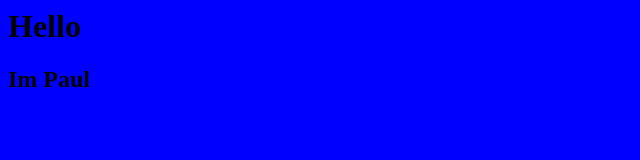
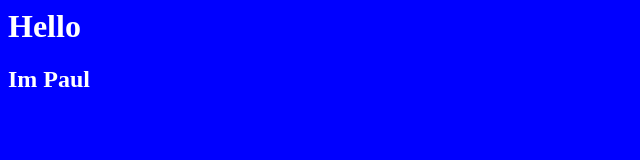
Before and after one commit to staten-island-tech/css-blogpost-project-paulmkrtichian, a plain HTML site: page index.html in a window 1280 px wide. Shown: the whole page, without its empty margins (0-640 px from the left). Drawn offline with Linux system fonts and the light colour scheme.

Commit message:
Style.css

```diff
--- a/index.html
+++ b/index.html
@@ -6,7 +6,7 @@
     <title>Document</title>
 </head>
 <body>
-<h1>Hello</h1>
-<h2>Im Paul</h2>
+<h1 class="main-header white-font" id="id">Hello</h1>
+<h2 class="white-font">Im Paul</h2>
 </body>
 </html>
--- a/style.css
+++ b/style.css
@@ -1,6 +1,10 @@
 body {
 background-color: blue;
-color: red
-font-sizes 25px;
+
 
 }
+
+
+.white-font{
+    color: white;
+}
```
